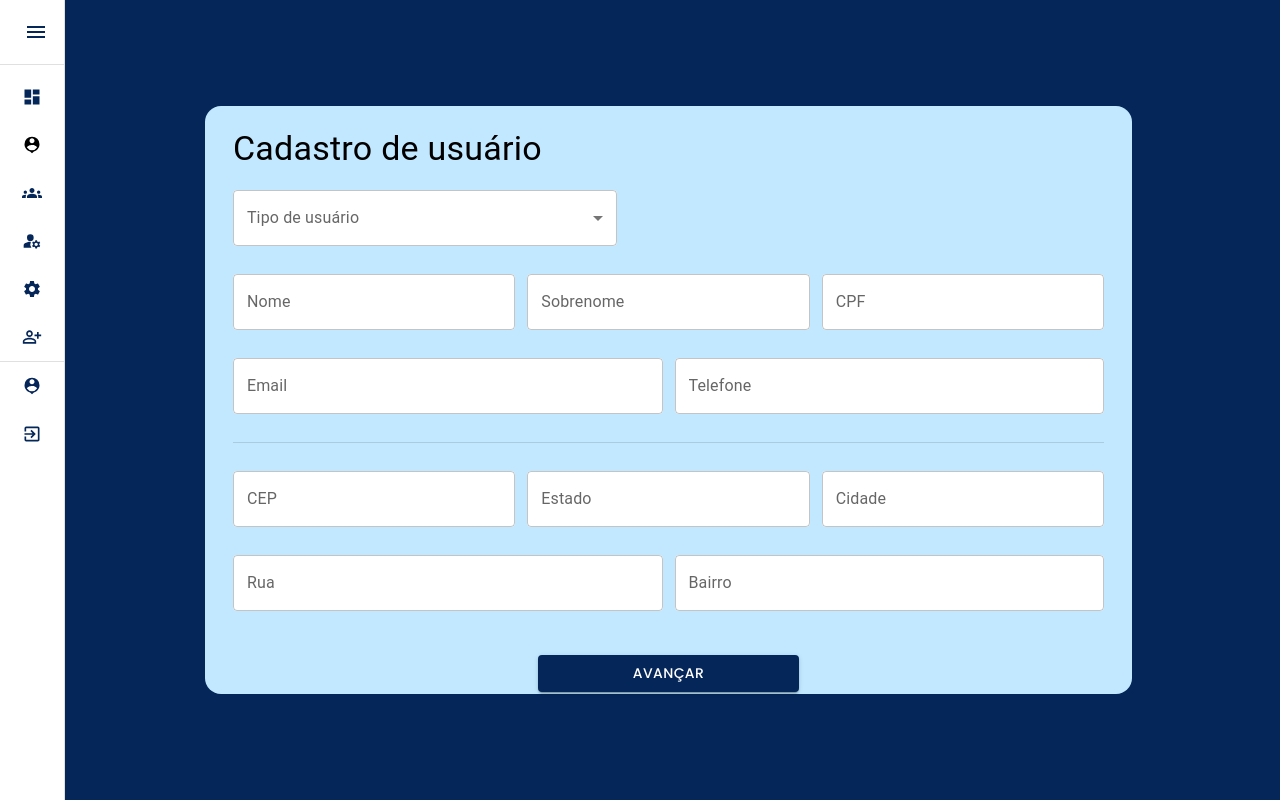
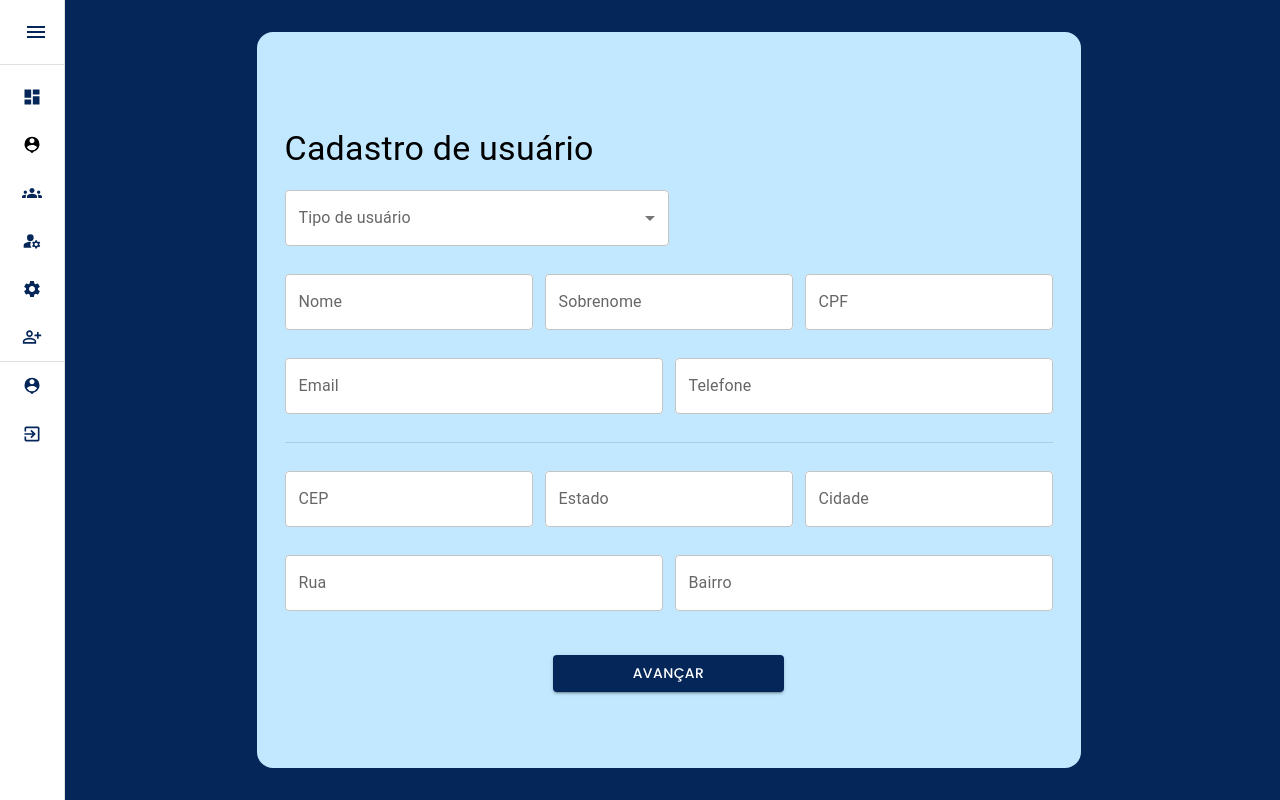
Before and after one commit to AngeloArtur/MaisPraFitness, a React (Vite) app: page /register-form in a window 1280 px wide. Built offline with nearby package versions, Linux system fonts and the light colour scheme.

Commit message:
fix: realizado ajustes de largura da box de cadastro das duas paginas, RegisterForm.jsx e MeasurementRegistry.jsx.

```diff
--- a/src/pages/MeasurementRegistry/MeasurementRegistry.jsx
+++ b/src/pages/MeasurementRegistry/MeasurementRegistry.jsx
@@ -22,7 +22,7 @@ export default function RegisterForm() {
       <Box
         component="form"
         flexGrow={1}
-        className="flex flex-col justify-center max-h-[80%] w-[80%] my-5 px-2 gap-7 bg-tint-blue3 md:px-7 rounded-2xl"
+        className="flex flex-col justify-center h-dvh max-w-[80%] my-5 px-2 gap-7 bg-tint-blue3 md:px-7 rounded-2xl"
       >
         <Box>
           <Typography variant="h4" className="py-5">
--- a/src/pages/Register-Form/RegisterForm.jsx
+++ b/src/pages/Register-Form/RegisterForm.jsx
@@ -68,7 +68,7 @@ export default function RegisterForm() {
       <Box
         component="form"
         flexGrow={1}
-        className="flex flex-col justify-center max-h-[80%] px-2 gap-7 bg-tint-blue3 w-[80%] md:px-7 rounded-2xl"
+        className="flex flex-col justify-center h-dvh px-2 gap-7 bg-tint-blue3 max-w-[80%] md:px-7 rounded-2xl"
       >
         <Box>
           <Typography variant="h4" className="py-5">
```
